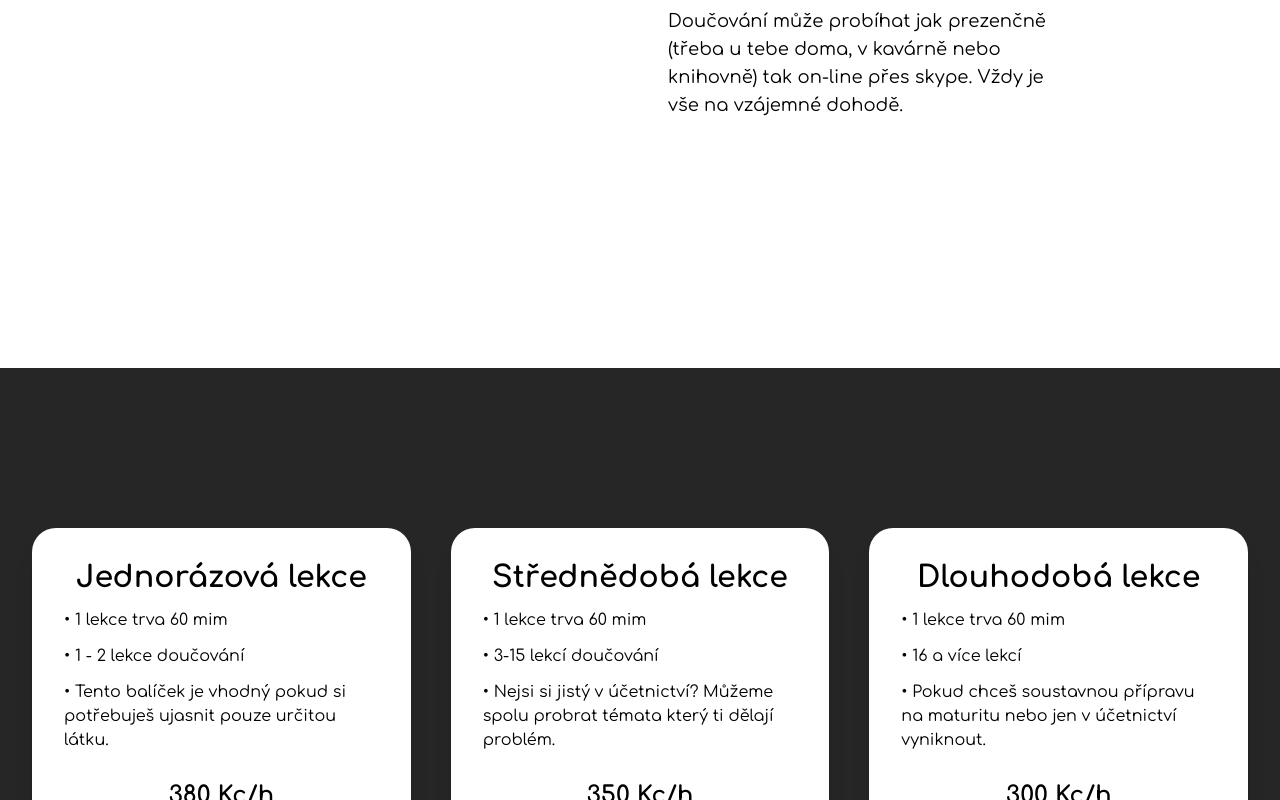
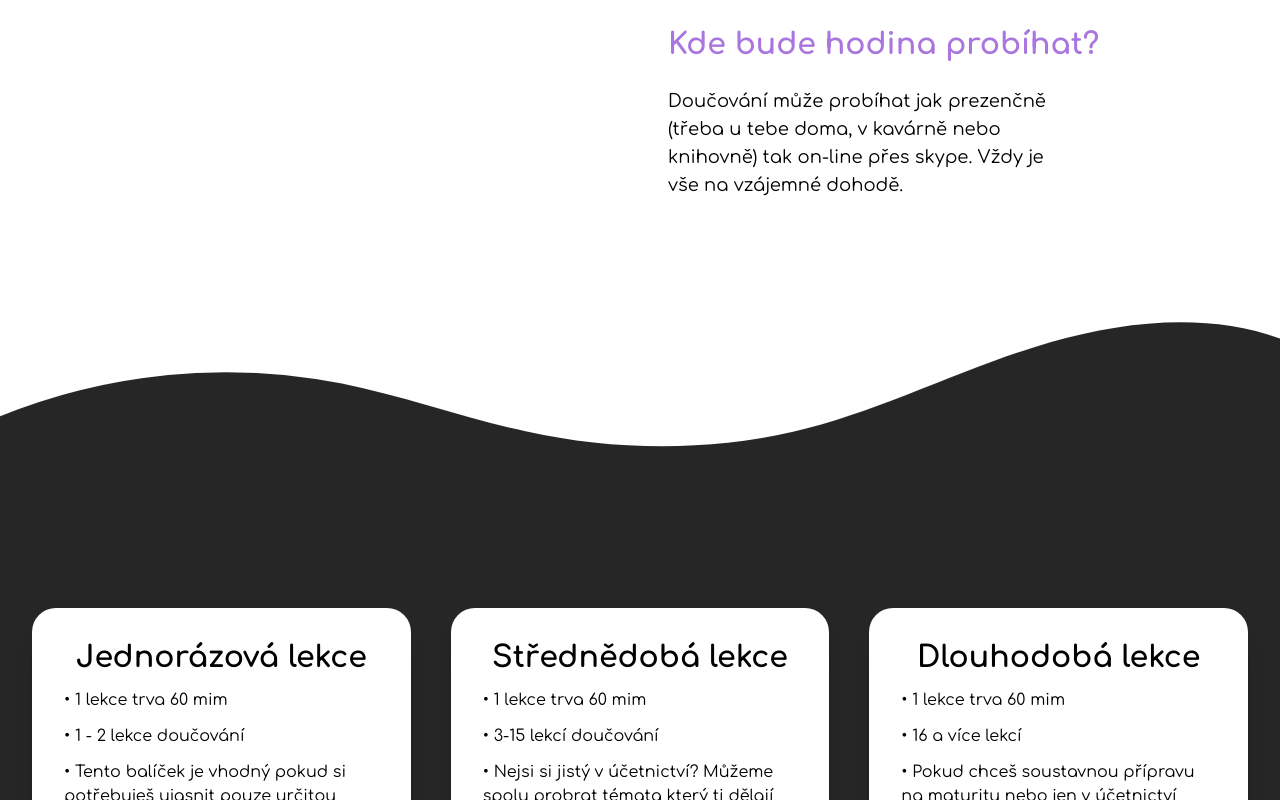
Before and after one commit to filipvlkous/wisedu, a Next.js app: page / in a window 1280 px wide. Shown: the part 2000-2800 px from the top of the page. Built offline with nearby package versions, Linux system fonts and the light colour scheme; a web font is replaced by a local one.

Commit message:
contact form pop up + desing edit

```diff
--- a/components/home/3d/index.js
+++ b/components/home/3d/index.js
@@ -8,7 +8,21 @@ export default function ThreeD() {
   const x1 = useTransform(scrollYProgress, [0, 1], [-200, 400]);
 
   return (
-    <section className=" w-full overflow-hidden py-10">
+    <section className="relative w-full overflow-hidden py-10">
+      <div class="custom-shape-divider-bottom-1668078783">
+        <svg
+          data-name="Layer 1"
+          xmlns="http://www.w3.org/2000/svg"
+          viewBox="0 0 1200 120"
+          preserveAspectRatio="none"
+          className=" fill-neutral-800"
+        >
+          <path
+            d="M321.39,56.44c58-10.79,114.16-30.13,172-41.86,82.39-16.72,168.19-17.73,250.45-.39C823.78,31,906.67,72,985.66,92.83c70.05,18.48,146.53,26.09,214.34,3V0H0V27.35A600.21,600.21,0,0,0,321.39,56.44Z"
+            class="shape-fill"
+          ></path>
+        </svg>
+      </div>
       <div className=" max-w-7xl mx-auto font-Bitter px-4 sm:px-6 lg:px-8 pb-5">
         <div className="flex flex-col-reverse lg:flex-row  items-center gap-10 w-full relative ">
           <div className=" h-[550px] w-[500px] cursor-pointer">
--- a/components/home/Cards/card.jsx
+++ b/components/home/Cards/card.jsx
@@ -5,7 +5,7 @@ import { Button } from "react-scroll";
 
 export default function Card({ numb, text, img, title }) {
   return (
-    <div className=" relative px-8 py-8 bg-third flex flex-col rounded-3xl shadow-xl items-center ">
+    <div className=" relative  px-8 py-8 bg-third flex flex-col rounded-3xl shadow-xl items-center mt-20 lg:mt-0 ">
       <p className=" absolute font-Fred text-7xl top-[-40px] left-2">{numb}</p>
 
       <Image
--- a/components/home/Cards/index.jsx
+++ b/components/home/Cards/index.jsx
@@ -6,9 +6,9 @@ import img3 from "../../../public/Next steps-rafiki.png";
 
 export default function Cards() {
   return (
-    <section className="mx-auto max-w-7xl px-4 sm:px-6 lg:px-8 font-Bitter">
+    <section className="mx-auto max-w-7xl py-10 px-4 sm:px-6 lg:px-8 font-Bitter">
       {/* <div className="flex lg:flex-row justify-center gap-10"> */}
-      <div className=" flex flex-col lg:flex-row gap-10 [&>*]:flex-1">
+      <div className=" flex flex-col lg:flex-row gap-10 [&>*]:flex-1 ">
         <Card
           numb={"01"}
           text={values.a.text}
--- a/components/home/PayProgram/index.jsx
+++ b/components/home/PayProgram/index.jsx
@@ -15,7 +15,21 @@ export default function PayProgram() {
   }, [isInView]);
 
   return (
-    <section className="bg-neutral-800 py-40">
+    <section className="relative bg-neutral-800 py-40 pb-64">
+      <div class="custom-shape-divider-bottom-1668078671">
+        <svg
+          data-name="Layer 1"
+          xmlns="http://www.w3.org/2000/svg"
+          viewBox="0 0 1200 120"
+          className=" fill-white"
+          preserveAspectRatio="none"
+        >
+          <path
+            d="M985.66,92.83C906.67,72,823.78,31,743.84,14.19c-82.26-17.34-168.06-16.33-250.45.39-57.84,11.73-114,31.07-172,41.86A600.21,600.21,0,0,1,0,27.35V120H1200V95.8C1132.19,118.92,1055.71,111.31,985.66,92.83Z"
+            class="shape-fill"
+          ></path>
+        </svg>
+      </div>
       <div className="mx-auto max-w-7xl px-4 sm:px-6 lg:px-8 font-Bitter ">
         <motion.ul
           ref={ref}
--- a/components/home/contactUs/index.jsx
+++ b/components/home/contactUs/index.jsx
@@ -1,12 +1,15 @@
 import { EnvelopeIcon, PhoneIcon } from "@heroicons/react/24/outline";
 import { motion } from "framer-motion";
-import { useRef } from "react";
+import { useRef, useState } from "react";
 import emailjs from "@emailjs/browser";
 import Modal from "./modal";
 
 export default function Example() {
+  const [show, setShow] = useState(false);
   const form = useRef();
+
   function sendEmail(e) {
+    setShow(true);
     e.preventDefault();
 
     emailjs
@@ -26,6 +29,10 @@ export default function Example() {
       );
 
     e.target.reset();
+
+    setTimeout(() => {
+      setShow(false);
+    }, 3000);
   }
   return (
     <div className="relative bg-white font-Bitter transition-all duration-300 pt-12">
@@ -65,7 +72,7 @@ export default function Example() {
                     className="flex-shrink-0 h-6 w-6 text-gray-400"
                     aria-hidden="true"
                   />
-                  <span className="ml-3">nikol.bratosovan@seznam.cz</span>
+                  <span className="ml-3">ucetnictvisnikol@gmail.com</span>
                 </dd>
               </div>
             </dl>
@@ -78,11 +85,22 @@ export default function Example() {
               onSubmit={sendEmail}
               action="#"
               method="POST"
-              className="grid grid-cols-1 gap-y-6"
+              className="grid grid-cols-1 gap-y-6 "
             >
-              {/* <div className="absolute text-center ">
-                <Modal />
-              </div> */}
+              {/* {show ? (
+                <div className="absolute left-[50%] top-[50%] -translate-y-1/2 -translate-x-1/2 text-center ">
+                  <Modal show={() => setShow(false)} />
+                </div>
+              ) : null} */}
+              <motion.div
+                variants={itemVariants}
+                initial={false}
+                animate={show ? "open" : "closed"}
+                className="absolute left-1/3 top-1/3  text-center "
+              >
+                <Modal show={() => setShow(false)} />
+              </motion.div>
+
               <div>
                 <label htmlFor="full-name" className="sr-only">
                   Full-name
@@ -156,3 +174,18 @@ export default function Example() {
     </div>
   );
 }
+
+const itemVariants = {
+  open: {
+    opacity: 1,
+    y: 0,
+    visibility: "visible",
+    transition: { type: "spring", stiffness: 300, damping: 24 },
+  },
+  closed: {
+    opacity: 0,
+    y: 20,
+    transition: { duration: 0.2 },
+    visibility: "hidden",
+  },
+};
--- a/components/home/contactUs/modal.jsx
+++ b/components/home/contactUs/modal.jsx
@@ -1,12 +1,16 @@
 import React from "react";
 
-export default function Modal() {
+export default function Modal({ show }) {
   return (
-    <div className=" bg-white shadow-xl py-5">
-      <p className="pb-5">Zprava uspesne odeslana</p>
-      <button className=" w-2/6 inline-flex justify-center py-1 px-2 border border-transparent shadow-sm text-base font-medium rounded-md text-white bg-primary  focus:outline-none focus:ring-2 focus:ring-offset-2 focus:ring-indigo-500">
+    <div className=" bg-white shadow-xl px-8 py-5 rounded-md border-2 border-pds">
+      <p className="pb-5">Zpráva úspěšně odeslána.</p>
+      <div
+        type=""
+        onClick={show}
+        className=" cursor-pointer w-2/6 inline-flex justify-center py-1 px-2 border border-transparent shadow-sm text-base font-medium rounded-md text-white bg-primary  focus:outline-none focus:ring-2 focus:ring-offset-2 focus:ring-indigo-500"
+      >
         Ok
-      </button>
+      </div>
     </div>
   );
 }
--- /dev/null
+++ b/components/home/contactUs/sendMail.js
@@ -0,0 +1,24 @@
+import emailjs from "@emailjs/browser";
+
+function sendEmail({ form, e }) {
+  e.preventDefault();
+
+  emailjs
+    .sendForm(
+      "WisdomEdu_service",
+      "template_mnils8e",
+      form.current,
+      "user_bwXhZ3P0vFP8RTBjZA0qJ"
+    )
+    .then(
+      (result) => {
+        console.log(result.text);
+      },
+      (error) => {
+        console.log(error.text);
+      }
+    );
+
+  e.target.reset();
+}
+export default sendEmail;
--- a/components/home/stats/index.jsx
+++ b/components/home/stats/index.jsx
@@ -8,9 +8,7 @@ export default function Example() {
   const y1 = useTransform(scrollYProgress, [0, 1], [0, 200]);
 
   return (
-    <div className="bg-white pt-12 sm:pt-16 font-Bitter">
-      <div className="mt-10 pb-8 bg-white sm:pb-16">
-        <div className="relative">
+    <div className="relative bg-white py-12 mb-10 sm:py-16 font-Bitter">
       <div className="absolute inset-0 h-1/2 bg-white" />
       <div className="relative max-w-7xl mx-auto px-4 sm:px-6 lg:px-8">
         <div className="max-w-4xl  mx-auto">
@@ -43,7 +41,5 @@ export default function Example() {
         </motion.div>
       </div>
     </div>
-      </div>
-    </div>
   );
 }
--- a/styles/globals.css
+++ b/styles/globals.css
@@ -134,3 +134,44 @@
   border-color: #4A5CFF transparent transparent transparent;
   border-radius: 100%;
 }
+
+.custom-shape-divider-bottom-1668078783 {
+  position: absolute;
+  bottom: 0;
+  left: 0;
+  width: 100%;
+  overflow: hidden;
+  line-height: 0;
+  transform: rotate(180deg);
+}
+
+.custom-shape-divider-bottom-1668078783 svg {
+  position: relative;
+  display: block;
+  width: calc(100% + 1.3px);
+  height: 137px;
+  transform: rotateY(180deg);
+}
+
+
+
+.custom-shape-divider-bottom-1668078671 {
+  position: absolute;
+  bottom: 0;
+  left: 0;
+  width: 100%;
+  overflow: hidden;
+  line-height: 0;
+}
+
+.custom-shape-divider-bottom-1668078671 svg {
+  position: relative;
+  display: block;
+  width: calc(100% + 1.3px);
+  height: 137px;
+  transform: rotateY(180deg);
+}
+
+.custom-shape-divider-bottom-1668078671 .shape-fill {
+  fill: #FFFFFF;
+}
```
Lines whose indentation alone changed are shown as unchanged.
